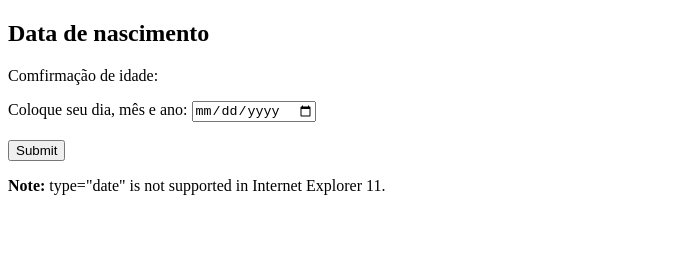
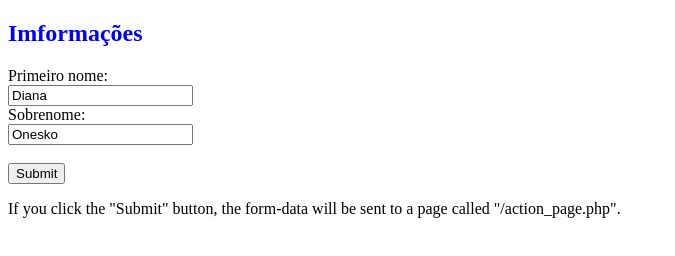
Before and after one commit to mirtilo-diana/mirtilo-diana.github.io, a plain HTML site: page teste.html in a window 1280 px wide. Shown: the whole page, without its empty margins (0-675 px from the left). Drawn offline with Linux system fonts and the light colour scheme.

Commit message:
Update teste.html

```diff
--- a/teste.html
+++ b/teste.html
@@ -1,19 +1,25 @@
 <!DOCTYPE html>
 <html>
+<head>
+    <style>
+        h2 {
+            color: Blue;
+        }
+    </style>
+</head>
 <body>
 
-<h2>Data de nascimento</h2>
+<h2>Imformações</h2>
 
-<p> Comfirmação de idade:</p>
-
-<form action="">
-  <label for="datemin">Coloque seu dia, mês e ano:</label>
-  <input type="date" id="datemin" name="datemin" min="2000-01-02"><br><br>
-
+<form action="teste2.html">
+  <label for="fname">Primeiro nome:</label><br>
+  <input type="text" id="fname" name="fname" value="Diana"><br>
+  <label for="lname">Sobrenome:</label><br>
+  <input type="text" id="lname" name="lname" value="Onesko"><br><br>
   <input type="submit" value="Submit">
 </form>
 
-<p><strong>Note:</strong> type="date" is not supported in Internet Explorer 11.</p>
+<p>If you click the "Submit" button, the form-data will be sent to a page called "/action_page.php".</p>
 
 </body>
 </html>
```
